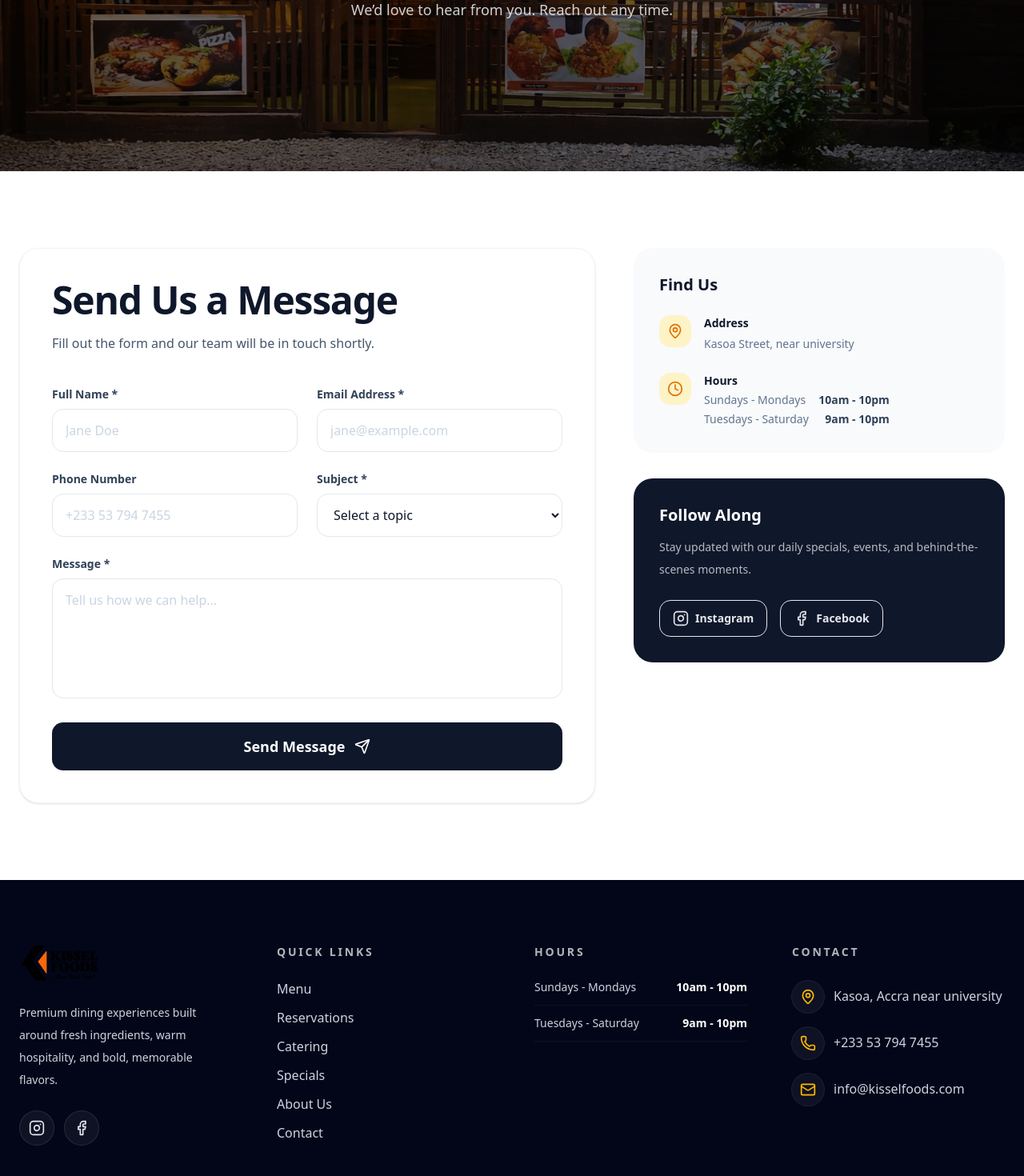
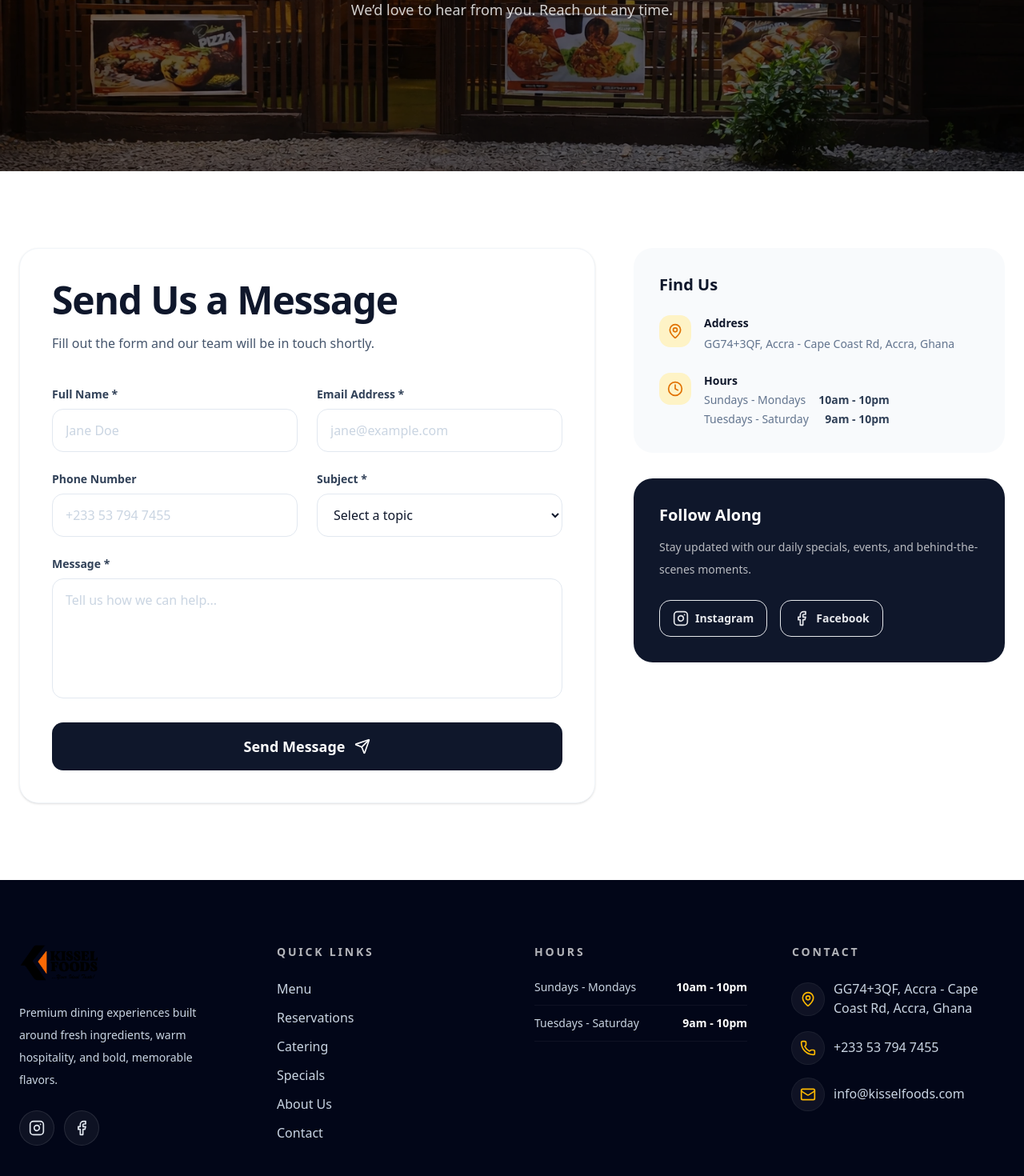
Before and after one commit to elpah/kissel-foods, a React (Vite) app: page /contact in a window 1280 px wide. Shown: the part 326-1796 px from the top of the page at 80% size. Built offline with nearby package versions, Linux system fonts and the light colour scheme; a web font is replaced by a local one.

Commit message:
added address

```diff
--- a/src/components/Footer.tsx
+++ b/src/components/Footer.tsx
@@ -128,11 +128,11 @@ const Footer = () => {
 
             <ul className="space-y-4">
               <ContactItem
-                href="https://maps.google.com/?q=123 Kasoa, Accra near university"
+                href="https://www.google.com/maps/search/?api=1&query=GG74+3QF+Accra+Cape+Coast+Rd+Accra+Ghana"
                 Icon={MapPin}
                 external
               >
-                Kasoa, Accra near university
+                GG74+3QF, Accra - Cape Coast Rd, Accra, Ghana
               </ContactItem>
 
               <ContactItem href="tel:++233537947455" Icon={Phone}>
--- a/src/pages/ContactPage.tsx
+++ b/src/pages/ContactPage.tsx
@@ -338,7 +338,7 @@ const ContactPage = () => {
                 <div className="space-y-6">
                   <InfoItem Icon={MapPin} title="Address">
                     <p className="text-sm leading-6 text-slate-500">
-                      Kasoa Street, near university
+                      GG74+3QF, Accra - Cape Coast Rd, Accra, Ghana
                     </p>
                   </InfoItem>
 
```
